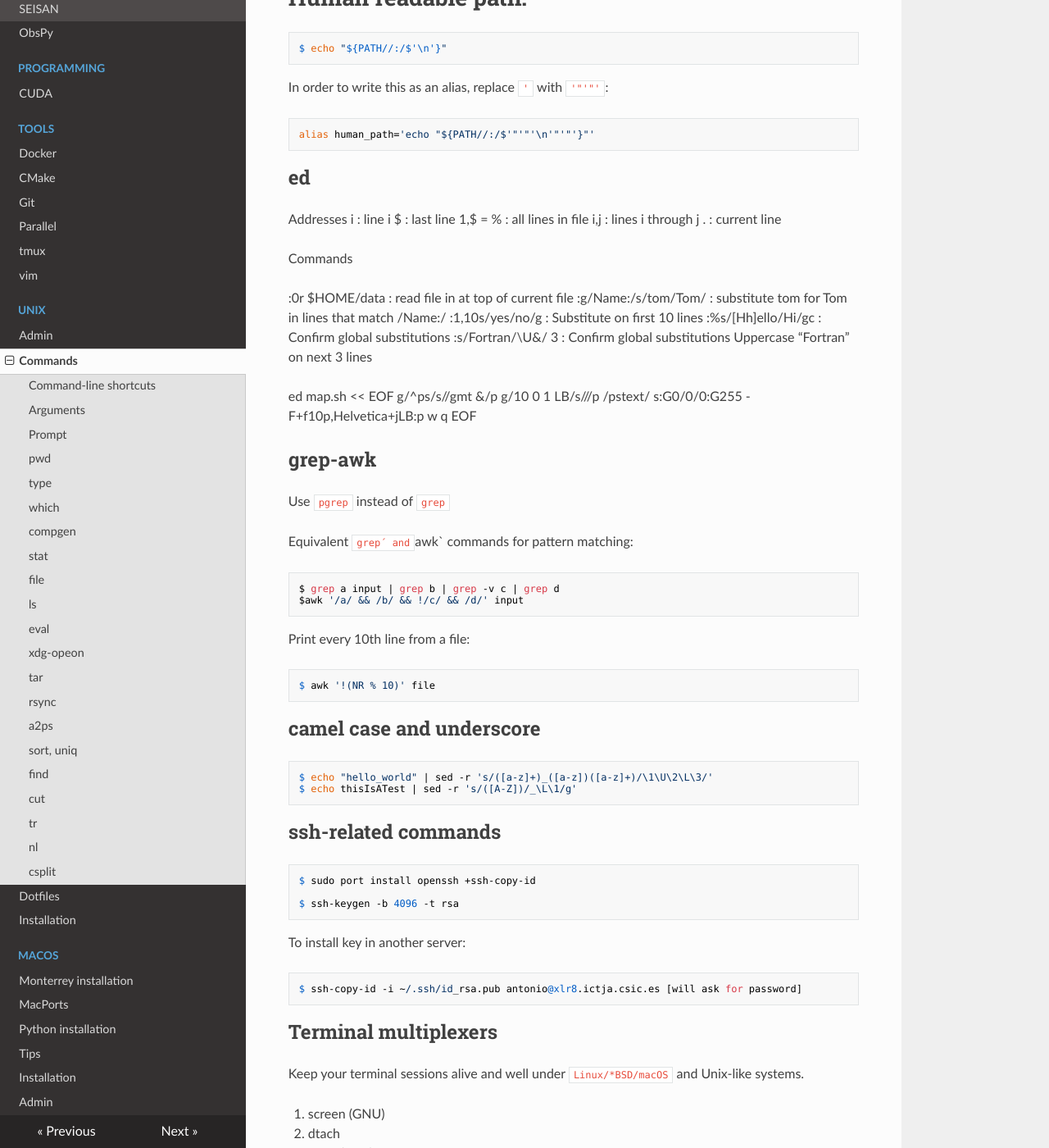
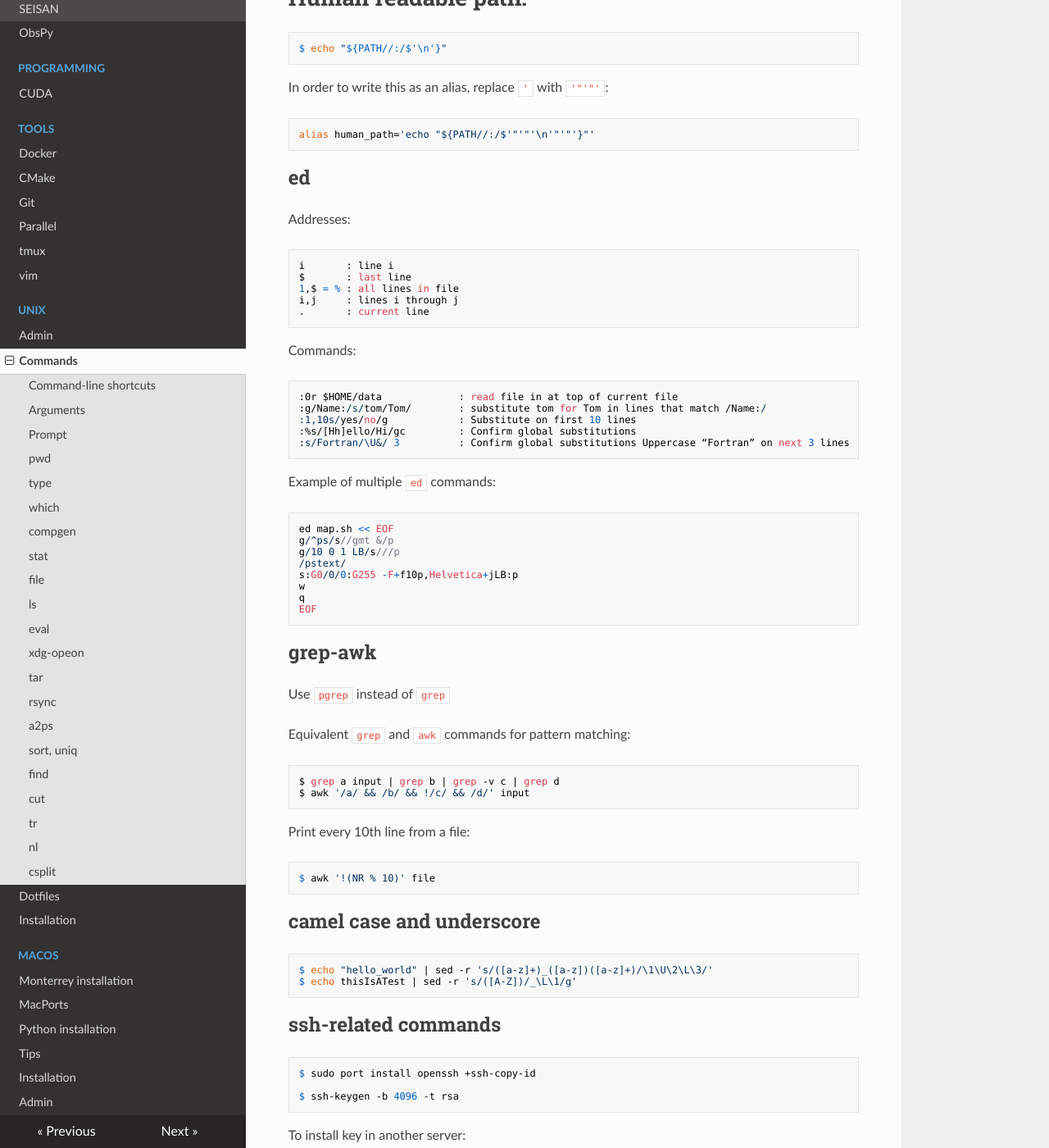
Before and after one commit to avillasenorh/Programming_Notes, an MkDocs documentation site: the page built from docs/unix/commands.md, in a window 1280 px wide and 1400 px high, scrolled down 7027 px. Shown: the whole window at 82% size. Built offline with MkDocs 1.6.1, drawn with Linux system fonts in a browser that asks for light colours; nearby versions of some CDN libraries; formulas are drawn with MathJax 3.

Commit message:
Fixed formatting errors in ed section

````diff
--- a/docs/unix/commands.md
+++ b/docs/unix/commands.md
@@ -323,22 +323,25 @@ In order to write this as an alias, replace `'` with `'"'"'`:
 
 ## ed
 
-Addresses
-i       : line i
-$       : last line
-1,$ = % : all lines in file
-i,j     : lines i through j
-.       : current line
+Addresses:
 
-Commands
+    i       : line i
+    $       : last line
+    1,$ = % : all lines in file
+    i,j     : lines i through j
+    .       : current line
 
-:0r $HOME/data             : read file in at top of current file
-:g/Name:/s/tom/Tom/        : substitute tom for Tom in lines that match /Name:/
-:1,10s/yes/no/g            : Substitute on first 10 lines
-:%s/[Hh]ello/Hi/gc         : Confirm global substitutions
-:s/Fortran/\U&/ 3          : Confirm global substitutions Uppercase “Fortran” on next 3 lines
+Commands:
 
+    :0r $HOME/data             : read file in at top of current file
+    :g/Name:/s/tom/Tom/        : substitute tom for Tom in lines that match /Name:/
+    :1,10s/yes/no/g            : Substitute on first 10 lines
+    :%s/[Hh]ello/Hi/gc         : Confirm global substitutions
+    :s/Fortran/\U&/ 3          : Confirm global substitutions Uppercase “Fortran” on next 3 lines
 
+Example of multiple `ed` commands:
+
+```
 ed map.sh << EOF
 g/^ps/s//gmt &/p
 g/10 0 1 LB/s///p
@@ -347,22 +350,21 @@ s:G0/0/0:G255 -F+f10p,Helvetica+jLB:p
 w
 q
 EOF
+```
 
 ## grep-awk
 
 Use `pgrep` instead of `grep`
 
-Equivalent `grep´ and `awk` commands for pattern matching:
+Equivalent `grep` and `awk` commands for pattern matching:
 
     $ grep a input | grep b | grep -v c | grep d
-    $awk '/a/ && /b/ && !/c/ && /d/' input
+    $ awk '/a/ && /b/ && !/c/ && /d/' input
 
 
 Print every 10th line from a file:
 
     $ awk '!(NR % 10)' file
-
-
 
 ## camel case and underscore
 
````
